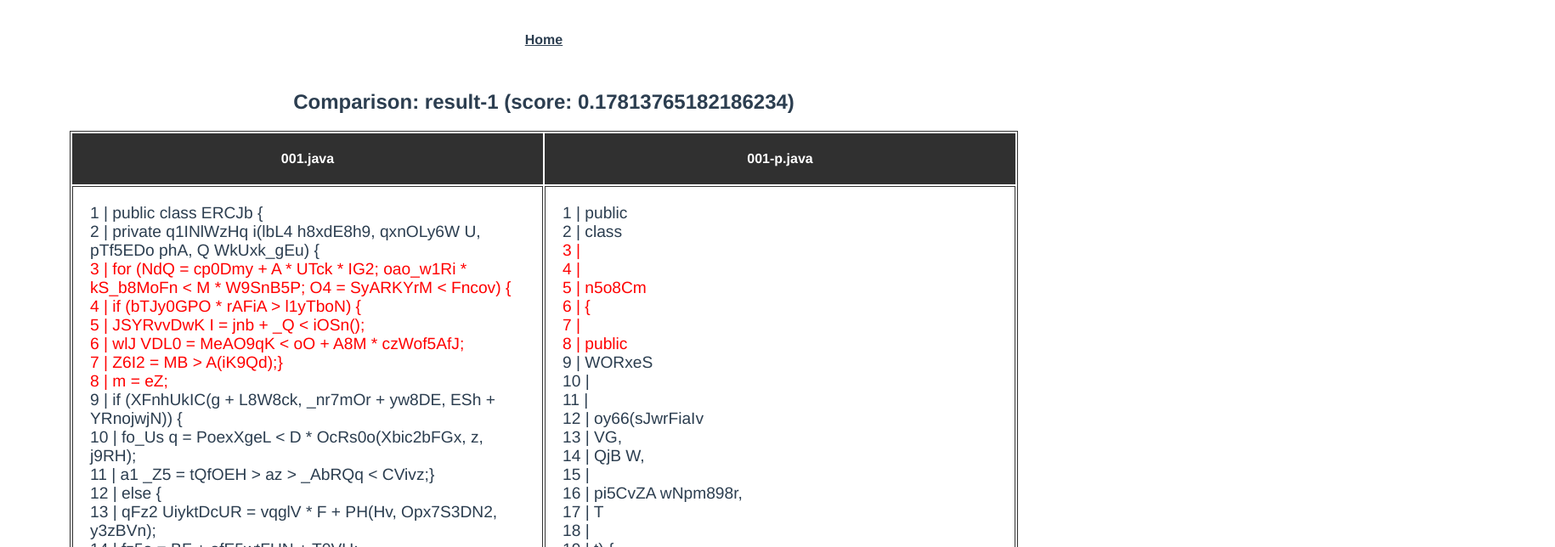
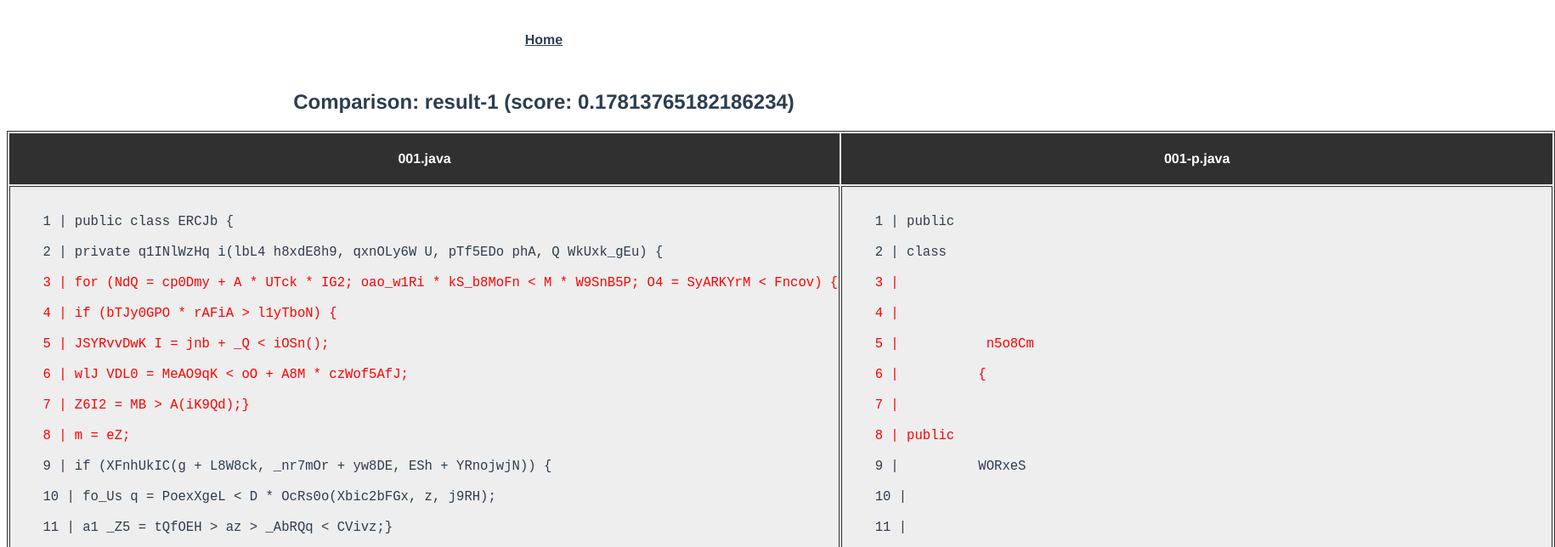
Before and after one commit to EdwardOlmos/visualization-app, a Vue app: page /result-1 in a window 1280 px wide. Shown: the top 644 px of the page at 85% size, 1830 px wide, since content can reach past the window. Built offline with nearby package versions, Linux system fonts and the light colour scheme.

Commit message:
demo ready

```diff
--- a/src/views/ResultDetails.vue
+++ b/src/views/ResultDetails.vue
@@ -3,7 +3,7 @@
     <h2 style="text-align: center;">
       Comparison: {{ this.$route.params.slug }} (score: {{ result.score }})
     </h2>
-    <div v-if="hover">Show</div>
+    <div class="table">
       <table>
         <thead>
           <tr>
@@ -13,38 +13,49 @@
             <th colspan="1">{{ result.fileTwoName }}</th>
           </tr>
         </thead>
+
         <tbody>
           <tr>
             <td>
-            <div id="a">
-              <div
+              <pre id="a" class="code">
+              <a
+                v-for="(line, index) in result.fileOneLines"
+                :key="index"
                 @mouseover="mouseOver"
                 @mouseleave="mouseLeave"
-                v-for="(line, index) in result.fileOneLines"
-                :key="index"
+                :id="'match-' + (index + 1) + '-a'"
+                :href="'#match-' + (index + 1) + '-b'"
                 :class="[
                   isMatch(index) ? 'matched-theme' : 'normal-theme',
-                  {'hovered-theme': hovered}
+                  { 'hovered-theme': hovered }
                 ]"
               >
     {{ index + 1 }} | {{ line }}
-              </div>
-            </div>
+              </a>
+            </pre>
             </td>
             <td>
-            <div id="b">
-              <div
+              <pre id="b" class="code">
+              <a
                 v-for="(line, index) in result.fileTwoLines"
                 :key="index"
-                :class="isMatch(index) ? 'matched-theme' : 'normal-theme'"
+                @mouseover="mouseOver"
+                @mouseleave="mouseLeave"
+                :id="'match-' + (index + 1) + '-b'"
+                :href="'#match-' + (index + 1) + '-a'"
+                :class="[
+                  isMatch(index) ? 'matched-theme' : 'normal-theme',
+                  { 'hovered-theme': hovered }
+                ]"
               >
     {{ index + 1 }} | {{ line }}
-              </div>
-            </div>
+              </a>
+            </pre>
             </td>
           </tr>
         </tbody>
       </table>
+    </div>
   </div>
 </template>
 
@@ -90,18 +101,25 @@ export default {
 </script>
 
 <style scoped>
-table {
-  justify-content: center;
+div.table {
   border: 1px solid #333;
-  margin-left: auto;
-  margin-right: auto;
+  table-layout: fixed;
+  margin: 0 auto; /* just cosmetics */
+  width: "100%";
+  height: 100%;
+  background: #eee;
+  display: table;
 }
-td,
+td {
+  border: 1px solid #333;
+  vertical-align: super;
+  height: 100%;
+  overflow: scroll;
+}
+
 th {
   border: 1px solid #333;
-  justify-content: center;
   padding: 20px;
-  vertical-align: super;
 }
 
 thead,
@@ -112,21 +130,33 @@ tfoot {
 
 .matched-theme {
   color: red;
-  width: 40vw;
-  margin-left: auto;
   font-size: 1.2em;
 }
 
 .normal-theme {
-  width: 40vw;
-  margin-left: auto;
+  color: inherit;
   font-size: 1.2em;
 }
 
 .hovered-theme {
   color: green;
-  width: 40vw;
-  margin-left: auto;
   font-size: 1.2em;
+  cursor: default;
+}
+
+.code a,
+b {
+  text-decoration: none;
+  height: 100%;
+}
+
+pre {
+  overflow-x: auto;
+  width: "100%";
+}
+
+pre a {
+  border-left-color: lightpink;
+  text-align: left;
 }
 </style>
```
Lines whose indentation alone changed are shown as unchanged.
